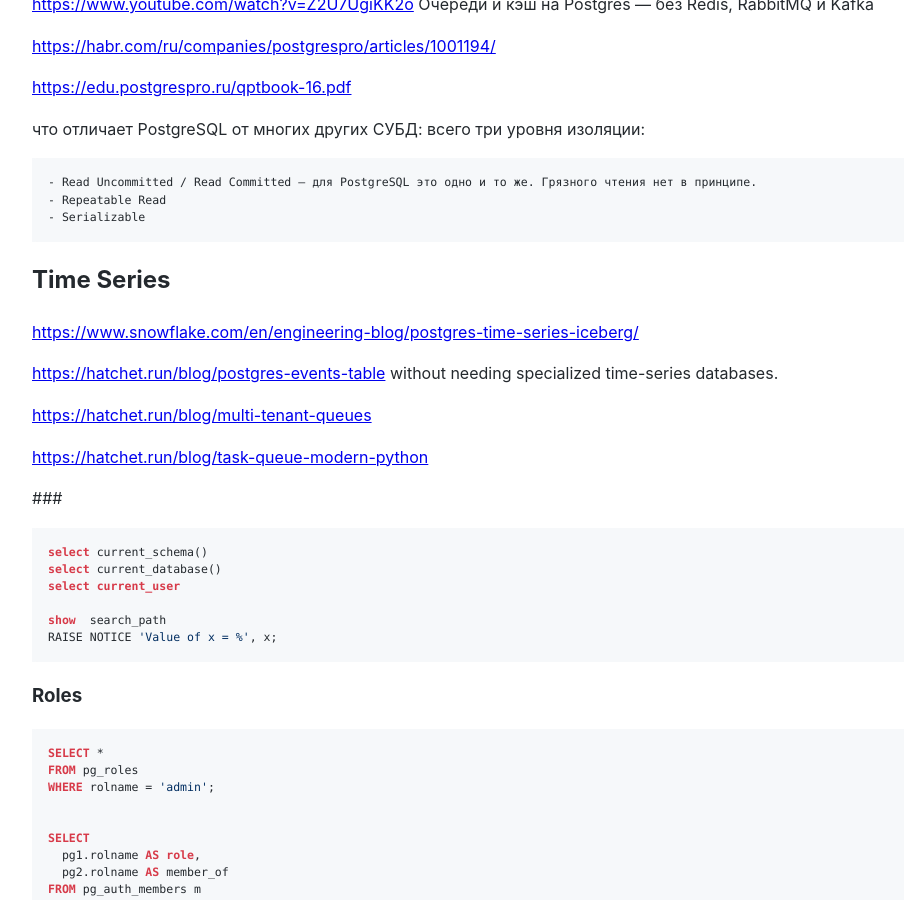
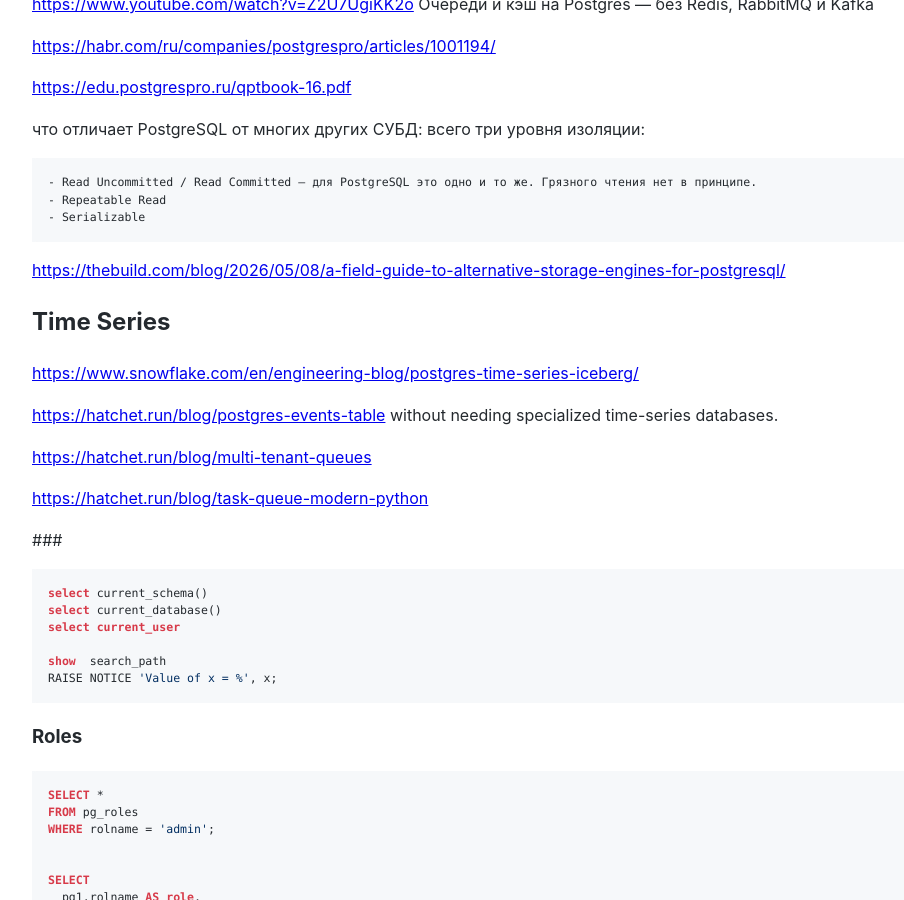
Before and after one commit to Michael-Lubinsky/michael-lubinsky.github.com, a Jekyll site: the page built from pg/pg.md, in a window 1280 px wide and 900 px high, scrolled down 554 px. Shown: the whole window, without its empty margins (158-1062 px from the left). Built offline with Jekyll 4.4.1, drawn with Linux system fonts in a browser that asks for light colours; our own code applies the rules of GitHub Pages for plain Markdown files.

Commit message:
Update pg.md

```diff
--- a/pg/pg.md
+++ b/pg/pg.md
@@ -31,6 +31,8 @@
     - Read Uncommitted / Read Committed — для PostgreSQL это одно и то же. Грязного чтения нет в принципе.
     - Repeatable Read
     - Serializable
+
+<https://thebuild.com/blog/2026/05/08/a-field-guide-to-alternative-storage-engines-for-postgresql/>
 
 ## Time Series
 <https://www.snowflake.com/en/engineering-blog/postgres-time-series-iceberg/>
```
